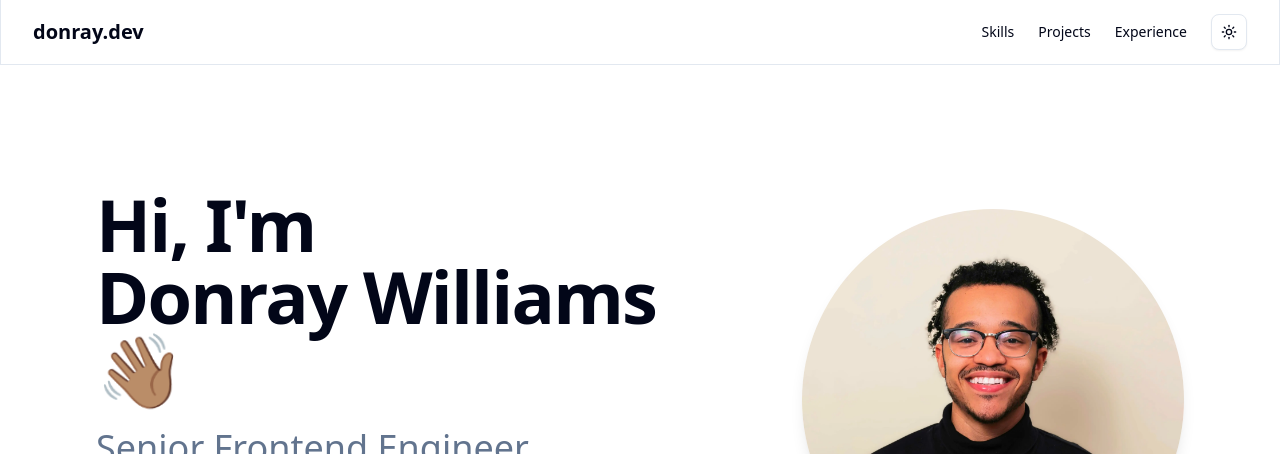
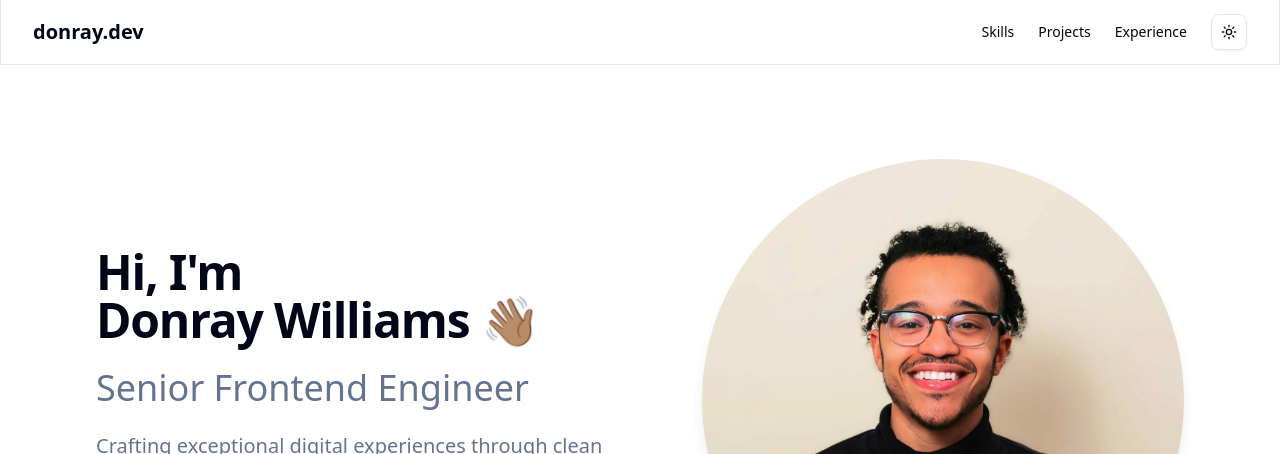
Before and after one commit to wdonray/donray.dev, a Next.js app: page / in a window 1280 px wide. Shown: the top 454 px of the page. Built offline with nearby package versions, Linux system fonts and the light colour scheme; no server answers.

Commit message:
style: adjust hero component heading size for better visual hierarchy

```diff
--- a/src/components/hero.tsx
+++ b/src/components/hero.tsx
@@ -25,7 +25,7 @@ export default function Hero() {
         <div className="space-y-4 sm:space-y-5 md:space-y-6 text-center md:text-left" id="hero-content">
           <motion.h1
             id="hero-heading"
-            className="text-3xl sm:text-4xl lg:text-6xl xl:text-7xl 2xl:text-8xl font-bold tracking-tight"
+            className="text-3xl sm:text-4xl lg:text-5xl 2xl:text-8xl font-bold tracking-tight"
             {...fadeInUpWithDelay(0)}
           >
             Hi, I&apos;m{" "}
```
